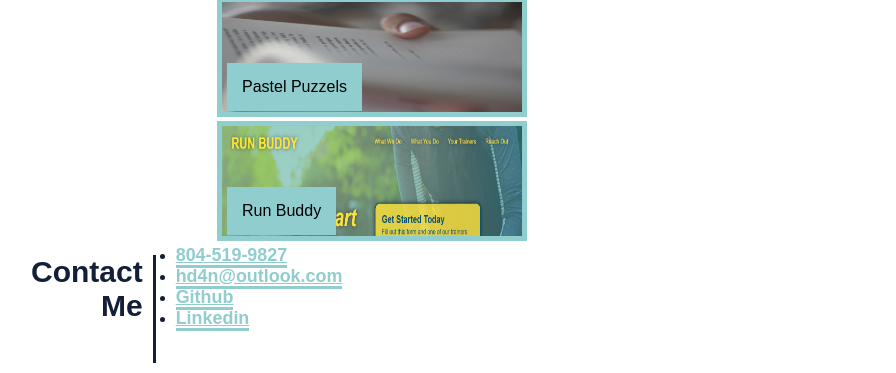
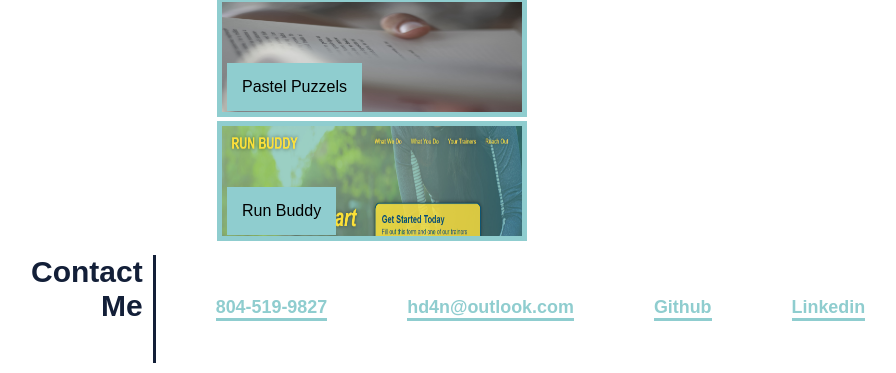
Before and after one commit to harrison-daniel/CH-02-HD-Portfolio, a plain HTML site: page index.html in a window 1280 px wide. Shown: the part 786-1159 px from the top of the page, without its empty margins (39-935 px from the left). Drawn offline with Linux system fonts and the light colour scheme.

Commit message:
links at bottom

```diff
--- a/assets/css/styles.css
+++ b/assets/css/styles.css
@@ -232,6 +232,22 @@ header nav ul li a:hover {
   border: 5px solid var(--primary-color);
 }
 
+.contact-me {
+  display: flex;
+  flex-wrap: wrap;
+  justify-content: space-between;
+  align-items: center;
+  list-style: none;
+}
+
+.contact-me a {
+  text-decoration: none;
+  margin: 40px;
+  font-weight: bolder;
+  font-size: 1.4vw;
+  color: var(--primary-color);
+  border-bottom: 3.5px solid;
+}
 .contact-me ul {
   display: flex;
   flex-wrap: wrap;
--- a/index.html
+++ b/index.html
@@ -116,7 +116,15 @@
           Contact<br>Me
         </h2>
       </div>
-      <div class="contact-me-links">
+      <div class="contact-me">
+        <a href="#">804-519-9827</a>
+        <a href="#">hd4n@outlook.com</a>
+        <a href="https://github.com/harrison-daniel/CH-02-HD-Portfolio">Github</a>
+        <a href="https://www.linkedin.com/in/harrisondaniel/">Linkedin</a>
+      </div>
+
+
+        <!-- <div class="contact-me-links">
         <ul>
           <li>
             <a href="#">804-519-9827</a>
@@ -131,7 +139,8 @@
             <a href="https://www.linkedin.com/in/harrisondaniel/">Linkedin</a>
           </li>
         </ul>
-      </div>
+        </div> -->
+
     </section>
 
     <!-- end "Contact Me" -->
```
